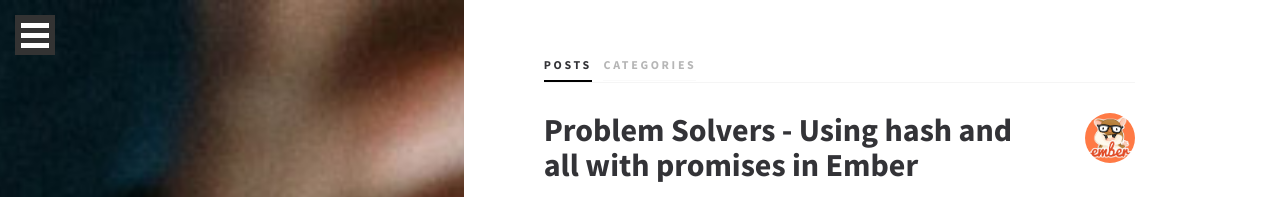
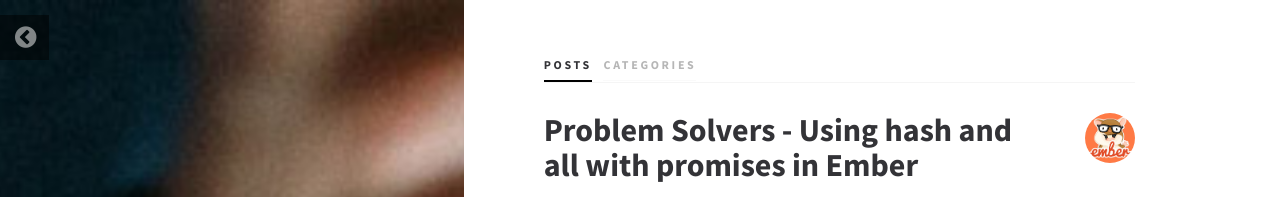
Before and after one commit to curiositymotive/curiositymotive.github.io, a Jekyll site: the page built from index.html, in a window 1280 px wide. Shown: the top 197 px of the page. Built offline with Jekyll 4.4.1, drawn with Linux system fonts in a browser that asks for light colours; some web fonts are replaced.

```diff
--- a/_includes/sidebar.html
+++ b/_includes/sidebar.html
@@ -1,9 +1,7 @@
 <section class="sidebar col-md-5 col-sm-12" style='background-image: url({{"/img/" | append: page.feature_image | prepend: site.baseurl }}.jpg);'>
 
     <span class="menu-trigger animated fadeInDown">
-        <span class="bar"></span>
-        <span class="bar"></span>
-        <span class="bar"></span>
+        <i class="fa fa-chevron-circle-left navicon"></i>
     </span>
 
     {% include nav-no-js.html %}
--- a/_layouts/home-alt-2.html
+++ b/_layouts/home-alt-2.html
@@ -9,9 +9,7 @@ layout: default
         <section class="sidebar col-md-6 col-sm-12" >
 
             <span class="menu-trigger animated fadeInDown">
-                <span class="bar"></span>
-                <span class="bar"></span>
-                <span class="bar"></span>
+                <i class="fa fa-chevron-circle-left navicon"></i>
             </span>
 
             {% include nav-no-js.html %}
--- a/_layouts/page.html
+++ b/_layouts/page.html
@@ -4,9 +4,7 @@ layout: default
 
 <header class="hero-image" style='background-image: url({{"/img/" | append: page.feature_image | prepend: site.baseurl }}.jpg);'>
     <span class="menu-trigger animated fadeInDown">
-        <span class="bar"></span>
-        <span class="bar"></span>
-        <span class="bar"></span>
+        <i class="fa fa-chevron-circle-left navicon"></i>
     </span>
 
     {% include nav-no-js.html %}
--- a/_layouts/post-sidebar.html
+++ b/_layouts/post-sidebar.html
@@ -4,9 +4,7 @@ layout: default
 
 <header class="hero-image" style='background-image: url({{"/img/" | append: page.feature_image | prepend: site.baseurl }}.jpg);'>
     <span class="menu-trigger animated fadeInDown">
-        <span class="bar"></span>
-        <span class="bar"></span>
-        <span class="bar"></span>
+        <i class="fa fa-chevron-circle-left navicon"></i>
     </span>
 
     {% include nav-no-js.html %}
--- a/_layouts/post.html
+++ b/_layouts/post.html
@@ -4,9 +4,7 @@ layout: default
 
 <header class="hero-image" style="background-image: url({{ site.baseurl }}/img/{{page.feature_image}}.jpg);">
     <span class="menu-trigger animated fadeInDown">
-        <span class="bar"></span>
-        <span class="bar"></span>
-        <span class="bar"></span>
+        <i class="fa fa-chevron-circle-left navicon"></i>
     </span>
 
     {% include nav-no-js.html %}
--- a/_scss/_type.scss
+++ b/_scss/_type.scss
@@ -7,8 +7,9 @@ $text-color: #333337;
 $light-grey: #b6b6b6;
 $med-grey: #8f8f8f;
 $light-blue: #4761e2;
+$ruby: #da1c5c;
 
-$base-color: $light-blue;
+$base-color: $ruby;
 
 body {
   line-height: 1.65;
```
Also changed, not shown: _scss/partials/_menu.scss (+16 -5 lines), css/main.css, js/main.min.js.
